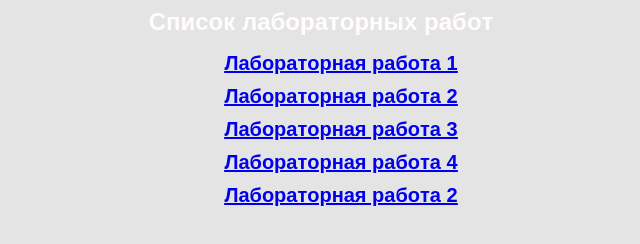
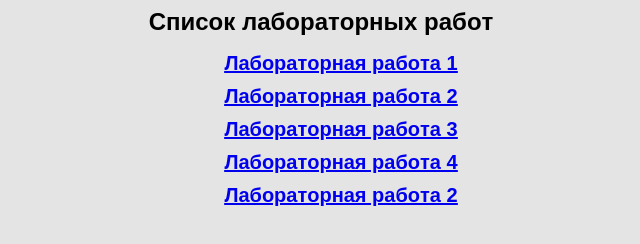
Before and after one commit to LizzardXS/PCG, a plain HTML site: page index.html in a window 1280 px wide. Shown: the whole page, without its empty margins (319-959 px from the left). Drawn offline with Linux system fonts and the light colour scheme.

Commit message:
Update index.html

```diff
--- a/index.html
+++ b/index.html
@@ -20,7 +20,7 @@
   </style>
 </head>
 <body>
-<h1 style="margin: 0.0px 0.0px 16.1px 0.0px; text-align: center; font: 24.0px Arial; color: #fffbff; -webkit-text-stroke: #000000"><span class="s1"><b>Список лабораторных работ</b></span></h1>
+<h1 style="margin: 0.0px 0.0px 16.1px 0.0px; text-align: center; font: 24.0px Arial; color: #000000; -webkit-text-stroke: #000000"><span class="s1"><b>Список лабораторных работ</b></span></h1>
 <ul class="ul1">
 <li class="li2"><span class="s2"><b></b><a href="https://lizzardxs.github.io/PCG/1%20laba/index.html"><span class="s3"><b>Лабораторная работа 1</b></span></a></span></li>
 <li class="li2"><span class="s2"><b></b><a href="https://lizzardxs.github.io/PCG/laba2/index.html"><span class="s3"><b>Лабораторная работа 2</b></span></a></span></li>
```
